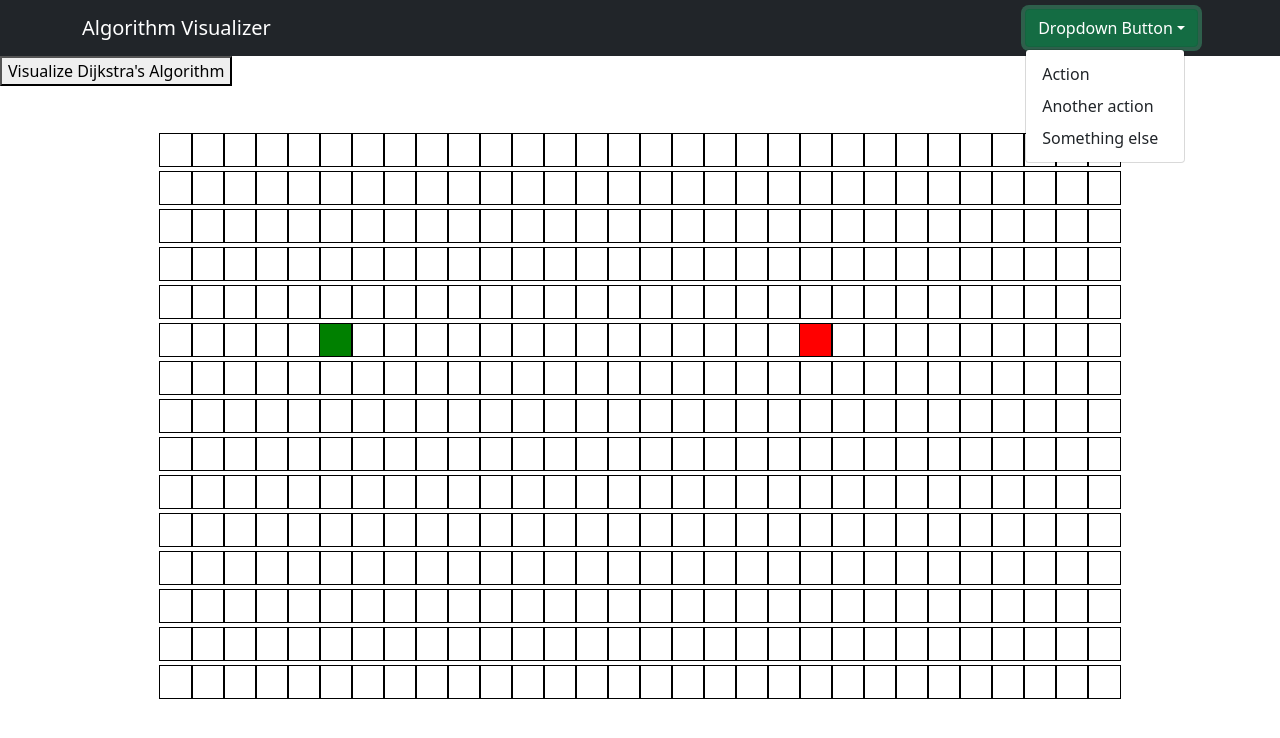
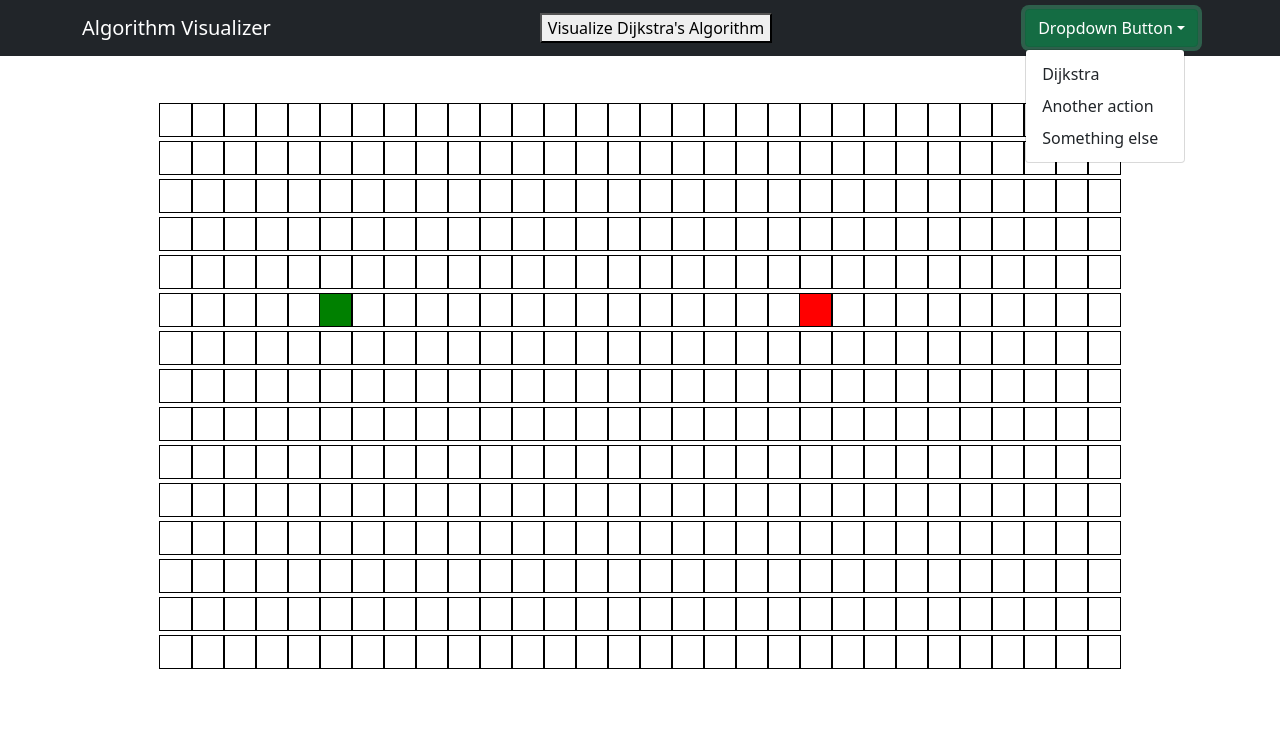
Before and after one commit to ZimmAgu/Algorithm-Visualizer, a React (Create React App) app: page / in a window 1280 px wide. Both pictures are taken after a click on the button "Dropdown Button". Shown: the top 738 px of the page. Built offline with nearby package versions, Linux system fonts and the light colour scheme.

Commit message:
Visualize dijkstras button now on navigation bar

```diff
--- a/src/App.js
+++ b/src/App.js
@@ -5,7 +5,6 @@ import 'bootstrap/dist/css/bootstrap.min.css';
 function App () {
   return (
     <>
-      <NavigationBar></NavigationBar>
       <PathFinder></PathFinder>
     </>
   );
--- a/src/PathFinder/PathFinderVisuals.js
+++ b/src/PathFinder/PathFinderVisuals.js
@@ -12,6 +12,7 @@ import Node from './Node.js'
 
 // Visuals Imports
 import { visualizeDijkstra } from '../Animations/algorithmAnimations.js';
+import NavigationBar from '../WebPresentation/NavigationBar';
 
 
 
@@ -36,7 +37,7 @@ function PathFinder () {
 
     useEffect(() => {
         setDraggableObjects(gridState);
-        makeSureStartandEndNeverOverlap(gridState);
+        make_Sure_Start_and_End_Never_Overlap(gridState);
         make_Sure_Start_and_End_Are_Not_Walls(gridState)
     })
 
@@ -133,7 +134,7 @@ function PathFinder () {
     }
 
 
-    function makeSureStartandEndNeverOverlap (gridState) {
+    function make_Sure_Start_and_End_Never_Overlap (gridState) {
         const nodes = getAllNodes(gridState);
 
 
@@ -181,9 +182,8 @@ function PathFinder () {
     }
     return (
         <>
-            <button onClick={() => visualizeDijkstra(gridState)}>
-                Visualize Dijkstra's Algorithm
-            </button>
+            <NavigationBar gridState={gridState}></NavigationBar>
+
             <div className="grid">
                 {gridState.map((row, rowId) => {
                     return (
--- a/src/WebPresentation/NavigationBar.js
+++ b/src/WebPresentation/NavigationBar.js
@@ -1,20 +1,29 @@
 import React from 'react'
-import { Container, Dropdown, Navbar } from 'react-bootstrap';
+import { Button, Container, Dropdown, Navbar } from 'react-bootstrap';
+import { visualizeDijkstra } from '../Animations/algorithmAnimations';
 
-function NavigationBar () {
+
+
+
+function NavigationBar (props) {
+    function handleButtonClick () {
+        visualizeDijkstra(props.gridState)
+    }
+
+
     return (
         <>
             <Navbar expand="lg" bg="dark" variant="dark">
                 <Container>
                     <Navbar.Brand href="">Algorithm Visualizer</Navbar.Brand>
-
+                    <button onClick={handleButtonClick}>Visualize Dijkstra's Algorithm</button>
                     <Dropdown>
                         <Dropdown.Toggle variant="success" id="dropdown-basic">
                             Dropdown Button
                         </Dropdown.Toggle>
 
                         <Dropdown.Menu>
-                            <Dropdown.Item href="">Action</Dropdown.Item>
+                            <Dropdown.Item href="">Dijkstra</Dropdown.Item>
                             <Dropdown.Item href="">Another action</Dropdown.Item>
                             <Dropdown.Item href="">Something else</Dropdown.Item>
                         </Dropdown.Menu>
```
